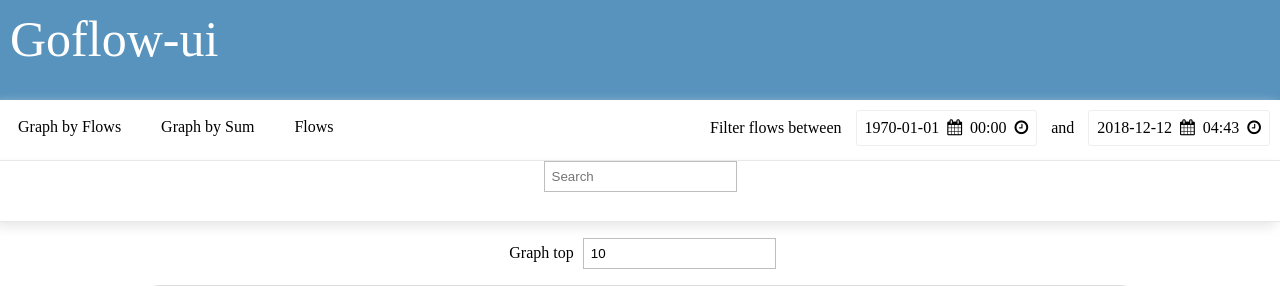
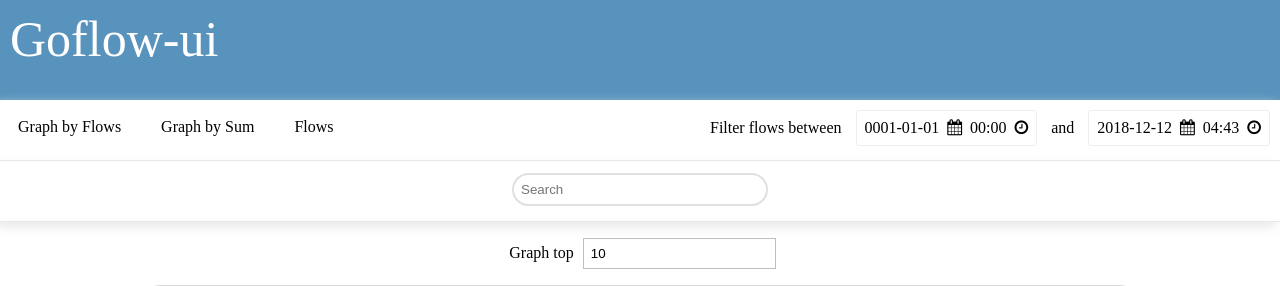
Before and after one commit to adambaumeister/goflow-ui, a Flask app: page /flow in a window 1280 px wide. Shown: the top 286 px of the page. Run offline with Flask 2, Linux system fonts and the light colour scheme; data that the repository does not hold is empty; some libraries are stand-ins or nearby versions; some web fonts are replaced.

Commit message:
Before search refactor again

```diff
--- a/static/js/ui.js
+++ b/static/js/ui.js
@@ -8,7 +8,7 @@ $(document).ready( function () {
     // Forward populate input fields with get params
     //
     if ( startTime == undefined ) {
-        startTime = "1970-01-01 00:00"
+        startTime = "now -1 month"
     } else {
         startTime = decodeURIComponent($.getUrlVar('start-time'));
         // Forward populate input field if not empty
--- a/static/styles.css
+++ b/static/styles.css
@@ -45,6 +45,13 @@ td {
 .form-container {
     width:100%;
     text-align: center;
+}
+
+.search-box {
+    margin-top: 12px;
+    width: 20%;
+    border: 2px solid #e0e0e0;
+    border-radius: 20px;
 }
 
 ul {
--- a/templates/header.html
+++ b/templates/header.html
@@ -34,7 +34,7 @@
 <div class="main-nav">
     <div class="search-container">
         <form id="search-form" action="" method="get">
-            <input id="search" class="form-box" type="text" name="search" placeholder="{{ forms.current.search.value }}">
+            <input id="search" class="form-box search-box" type="text" name="search" placeholder="{{ forms.current.search.value }}">
         </form>
     </div>
 </div>
```
